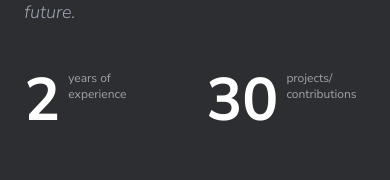
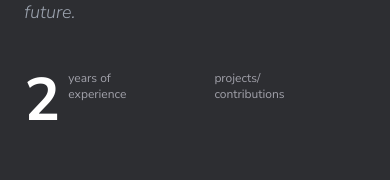
Before and after one commit to Litezy/my-portfolio, a React (Vite) app: page / in a window 390 px wide. Shown: the part 393-573 px from the top of the page. Built offline with nearby package versions, Linux system fonts and the light colour scheme; no server answers.

Commit message:
small screen

```diff
--- a/src/components/Hero.jsx
+++ b/src/components/Hero.jsx
@@ -5,7 +5,7 @@ import react from '../assets/react.png'
 import mysql from '../assets/mysql.png'
 import express from '../assets/express.png'
 
-const Hero = () => {
+const Hero = ({num,loading}) => {
     const techs = [
 
         { name: 'Node.js', image: node },
@@ -41,7 +41,7 @@ const Hero = () => {
                         <div className="text-xs text-zinc-400">years of <br /> experience</div>
                     </div>
                     <div className="flex items-start gap-2">
-                        <div className="text-6xl font-bold">30</div>
+                        <div className="text-6xl font-bold">{loading ? '...' :num}</div>
                         <div className="text-xs text-zinc-400">projects/ <br />contributions</div>
                     </div>
                 </div>
--- a/src/components/Home.jsx
+++ b/src/components/Home.jsx
@@ -1,18 +1,38 @@
-import React from 'react'
+import React, { useCallback, useEffect, useState } from 'react'
 import Hero from './Hero'
 import Intro from './Intro'
 import { Link } from 'react-router-dom'
 import { webprojects } from '../utils/utils'
 import Repos from './Repos'
 import Quotes from './Quotes'
+import axios from 'axios'
 
 
 const Home = () => {
 
+    const [num, setNum] = useState("")
+    const [loading, setLoading] = useState(false)
+    const fetchRepos = useCallback(async () => {
+        setLoading(true)
+        try {
+            const res = await axios.get(`https://api.github.com/users/litezy/repos?per_page=100&page=1`)
+            if (res.status !== 200) return;
+            setNum(res.data.length)
+        } catch (error) {
+            console.log(`Error in fetching repos ${error}`)
+        } finally {
+            setLoading(false)
+        }
+    })
+
+
+    useEffect(() => {
+        fetchRepos()
+    }, [])
     return (
         <div className=' w-full ' >
             <div className=" w-11/12 mx-auto px-2 pt-24   ">
-                <Hero />
+                <Hero num={num} loading={loading} />
             </div>
             <div className="mt-5 b-black/40">
                 <Intro />
@@ -55,8 +75,8 @@ const Home = () => {
                     ))}
                 </div>
             </div>
-            <Repos/>
-            <Quotes/>
+            <Repos />
+            <Quotes />
         </div>
     )
 }
--- a/src/components/Repos.jsx
+++ b/src/components/Repos.jsx
@@ -14,7 +14,7 @@ const Repos = () => {
     const fetchRepos = useCallback(async () => {
         setLoading(true)
         try {
-            const res = await axios.get(`https://api.github.com/users/litezy/repos`)
+            const res = await axios.get(`https://api.github.com/users/litezy/repos?per_page=100&page=1`)
             if (res.status !== 200) return;
             successMessage(`fetch success`)
             const localStore = localStorage.setItem(localName, JSON.stringify(res.data))
```
